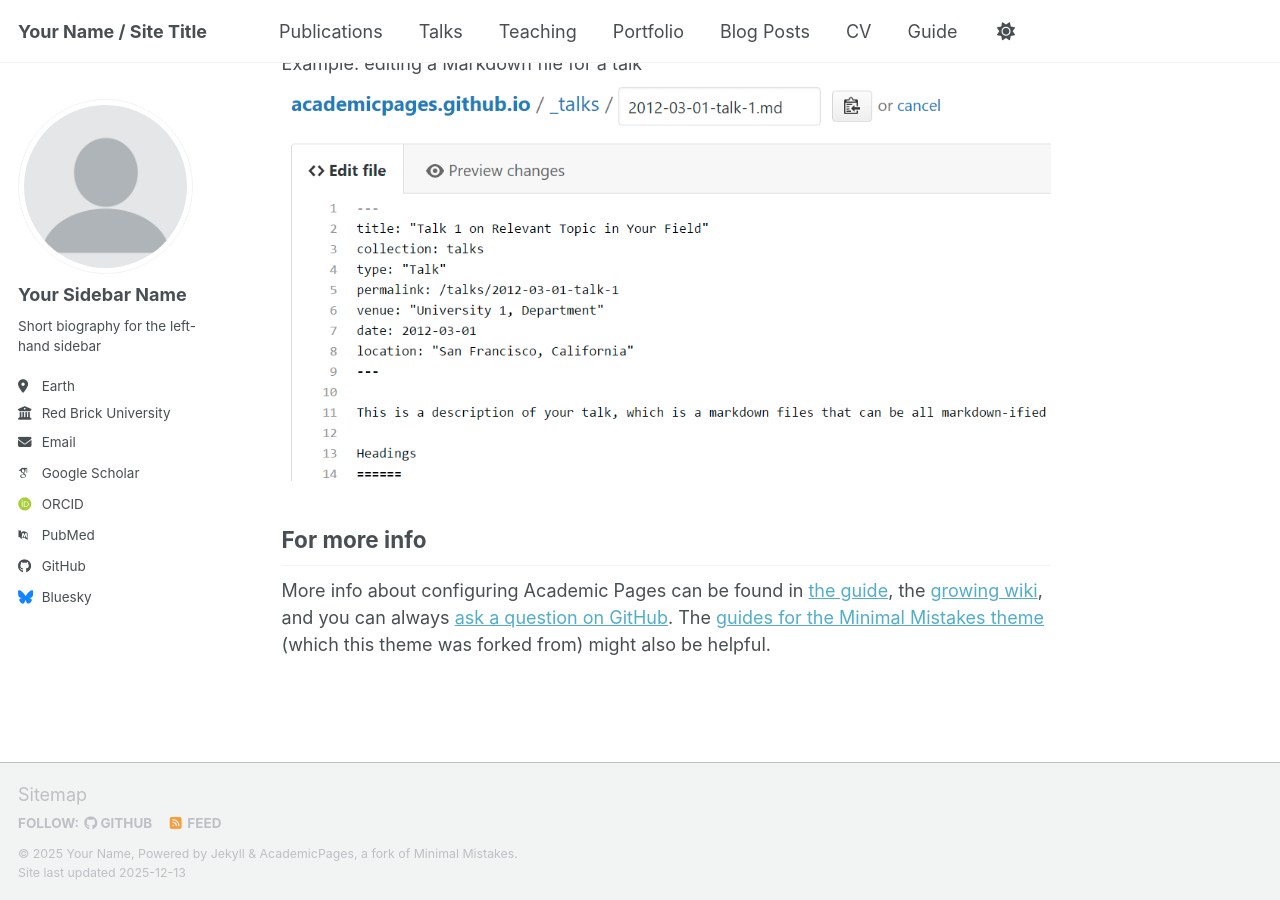
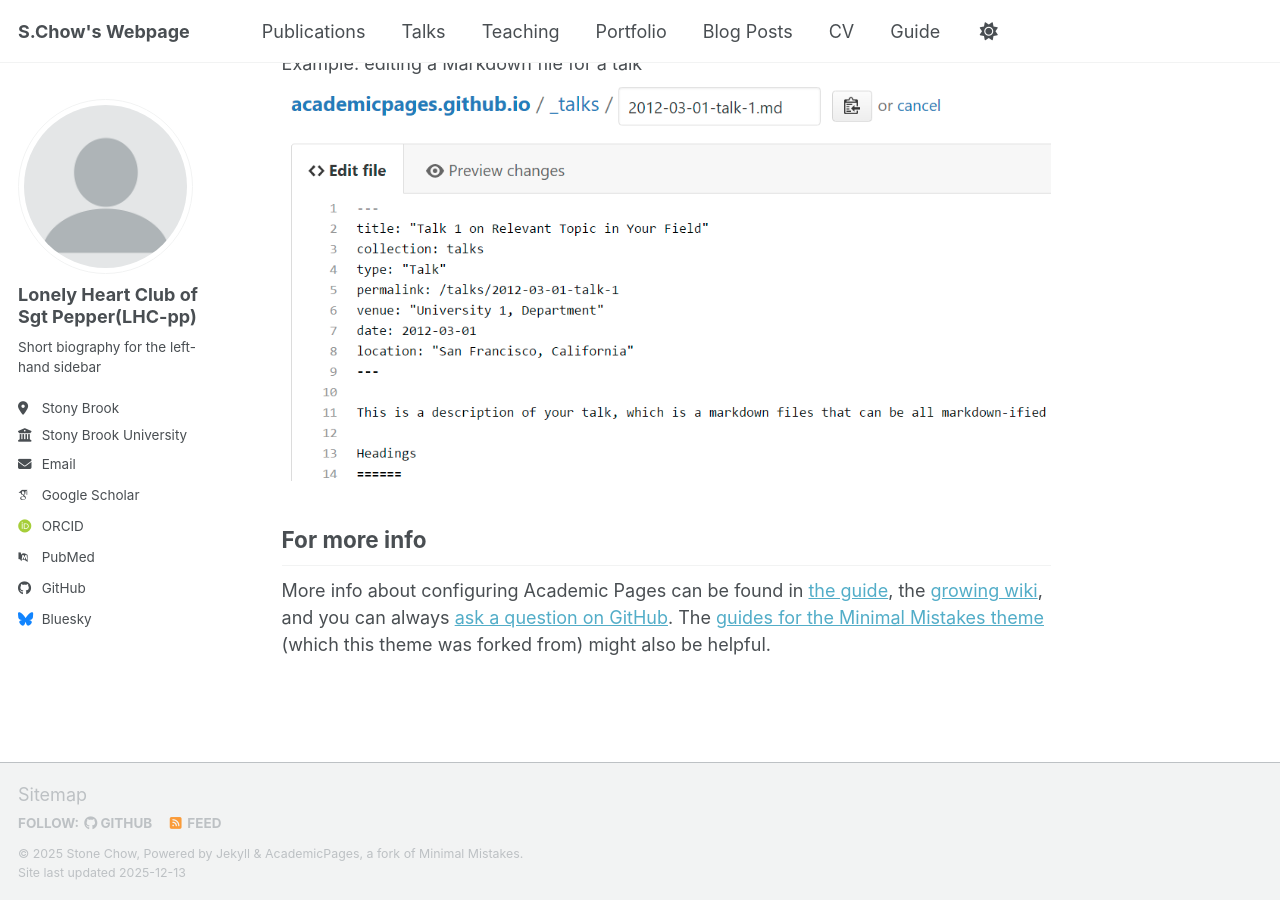
Before and after one commit to StoneChou2007/StoneChou2007, a Jekyll site: the page built from _pages/about.md, in a window 1280 px wide and 900 px high, scrolled down 2718 px. Built offline with Jekyll 4.4.1, drawn with Linux system fonts in a browser that asks for light colours; some web fonts are replaced; a script bundle is joined from its source files by our own code; library files that are not in the unit come from our copies.

Commit message:
Update _config.yml

```diff
--- a/_config.yml
+++ b/_config.yml
@@ -9,11 +9,11 @@
 # Basic Site Settings
 locale                   : "en-US"
 site_theme               : "default" # Currently available options are "default", "air"
-title                    : "Your Name / Site Title"
+title                    : "S.Chow's Webpage"
 title_separator          : "-"
-name                     : &name "Your Name"
+name                     : &name "Stone Chow"
 description              : &description "Your Name's academic portfolio"   # Update this with a general description of your site, this is the default if not overridden by a page
-url                      : https://academicpages.github.io # The base hostname & protocol for your site e.g. "https://[your GitHub username].github.io",
+url                      : https://stonechou2007.github.io # The base hostname & protocol for your site e.g. "https://[your GitHub username].github.io",
                                                            # or if you already have some other page hosted on Github then use "https://[your GitHub username].github.io/[Your Repo Name]"
 baseurl                  : "" # the subpath of your site, e.g. "/blog"
 repository               : "academicpages/academicpages.github.io"
@@ -24,13 +24,13 @@
 author:
   # Biographic information
   avatar           : "profile.png"
-  name             : "Your Sidebar Name"
+  name             : "Lonely Heart Club of Sgt Pepper(LHC-pp)"
   pronouns         : # example: "she/her"
   bio              : "Short biography for the left-hand sidebar"
-  location         : "Earth"
-  employer         : "Red Brick University"
+  location         : "Stony Brook"
+  employer         : "Stony Brook University"
   uri              : # URL
-  email            : "none@example.org"
+  email            : "sunnystone2007@gmail.com"
 
   # Academic websites
   academia         : # URL
```
